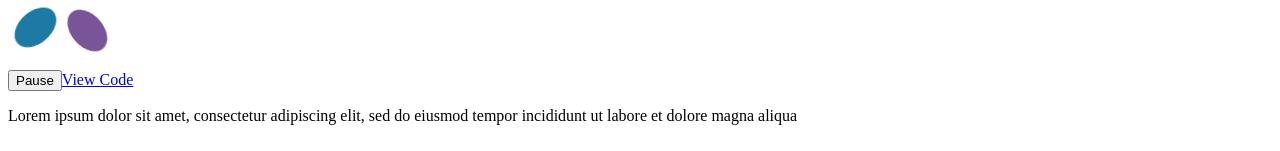
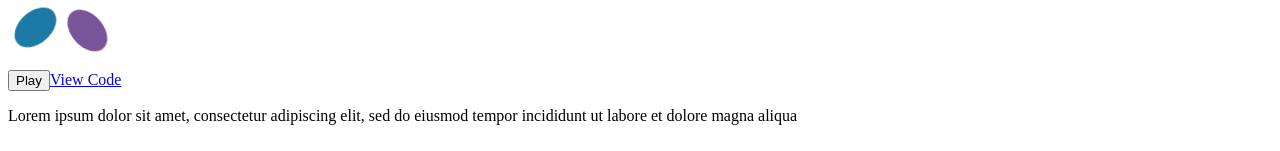
Before and after one commit to morales-k/Animation-Page, a React (Vite) app: page / in a window 1280 px wide. Shown: the part 228-379 px from the top of the page. Built offline with nearby package versions, Linux system fonts and the light colour scheme; the HTML template or start-up script is replaced by a standard one.

Commit message:
Add useEffect to button and update togglePlayState to accept animation prop.

```diff
--- a/src/Components/PlayPauseButton.jsx
+++ b/src/Components/PlayPauseButton.jsx
@@ -1,14 +1,29 @@
-import React, { useState } from 'react';
+import React, { useState, useEffect } from 'react';
 
 const PlayPauseButton = (props) => {
-  const [paused, setPaused] = useState(false);
+  const [animation, setAnimation] = useState(null);
+  const [paused, setPaused] = useState(true);
   const { containerId } = props;
+  // const animation = document.querySelector(`#${containerId}`);
+
+  useEffect(() => {
+    if (animation === null) {
+      const animation = document.querySelector(`#${containerId}`);
+      setAnimation(animation);
+      detectAnimationPlayState(animation);
+    }
+  }, [containerId]);
+
+  // Set listener to detect animation play state.
+  const detectAnimationPlayState = (animation) => {
+    animation.addEventListener("animationend", () => {
+      togglePlayState(animation);
+    })
+  }
 
   // Toggles the pause class for a container and sub-children.
-  const togglePlayState = () => {
-    const animation = document.querySelector(`#${containerId}`);
+  const togglePlayState = (animation) => {
     const animationChildren = animation.children;
-
     animation.classList.toggle('paused');
 
     // Check for children & grandchildren.
@@ -27,7 +42,7 @@ const PlayPauseButton = (props) => {
 
   return (
     <button
-    onClick={() => togglePlayState()}
+    onClick={() => togglePlayState(animation)}
     className="btn"
     type="button">{paused ? 'Play' : 'Pause'}</button>
   )
```
